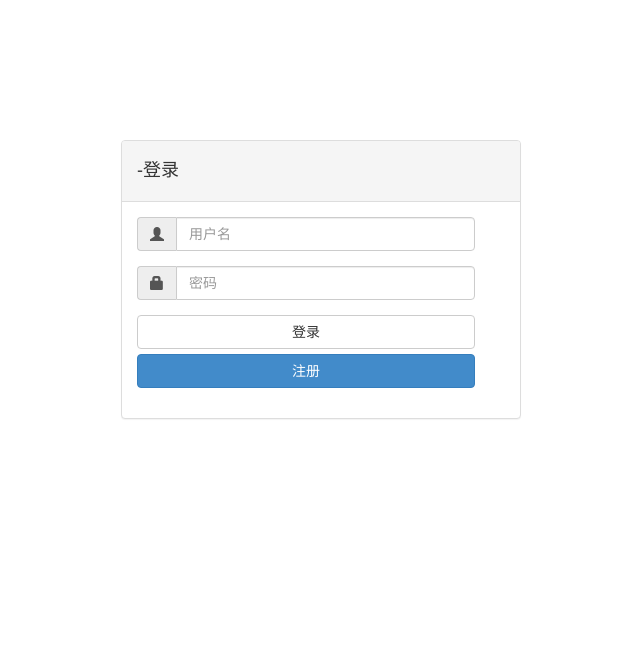
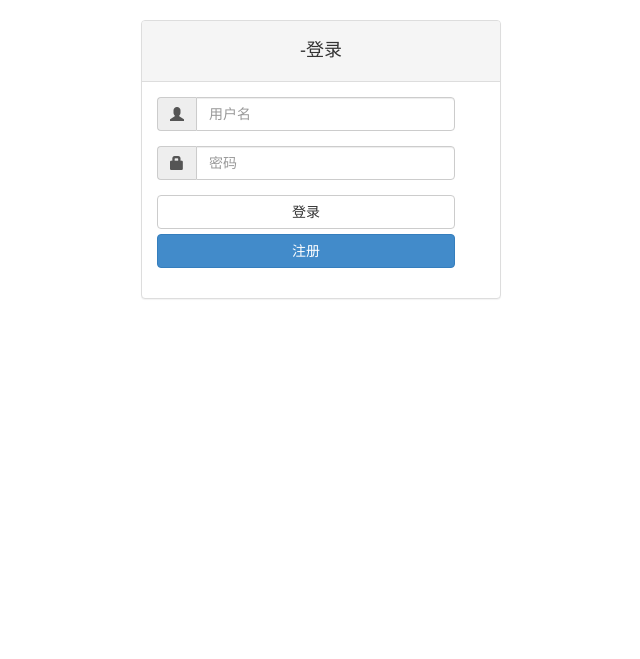
Before and after one commit to kj415j45/Site-Manager, a PHP site: page /login.php in a window 1280 px wide. Shown: the part 51-710 px from the top of the page, without its empty margins (319-959 px from the left). Run offline with PHP 8.4, Linux system fonts and the light colour scheme; data that the repository does not hold is empty; a stand-in replaces the project's code that opens the database connection; some libraries are stand-ins or nearby versions.

Commit message:
Login 自适应

```diff
--- a/login.html.php
+++ b/login.html.php
@@ -24,9 +24,10 @@
     <?php require "include/header.html.php"; ?>
 
     <div class="container">
-        <div style="margin-left:auto;margin-right:auto;margin-top:120px;width:400px">
+        <div class="row">
+        <div class="col-xs-12 col-sm-8 col-md-4 center-block" style="float:none;">
             <div class="panel panel-default">
-                <div class="panel-heading">
+                <div class="panel-heading text-center">
                     <h4><?php echo $site_name; ?>-登录</h4>
                 </div>
                 <div class="panel-body">
@@ -51,6 +52,7 @@
                         </div>
                     </form>
                   </div>
+            </div>
             </div>
         </div>
     </div>
```
